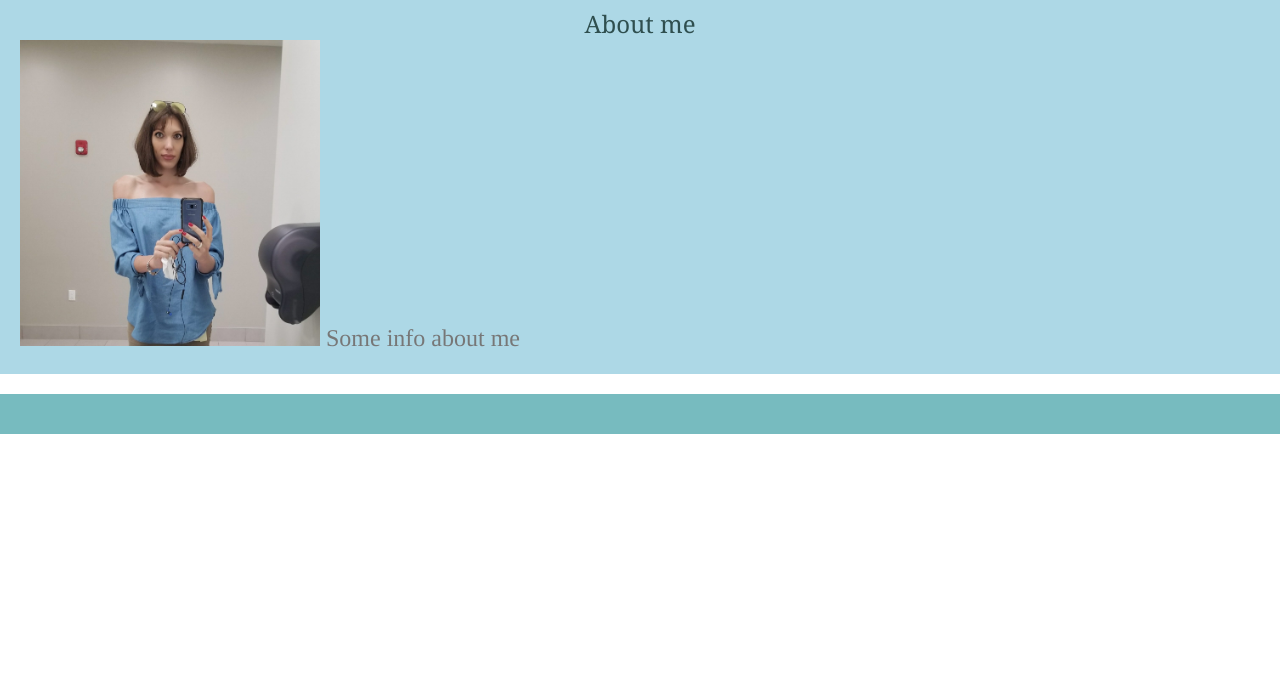
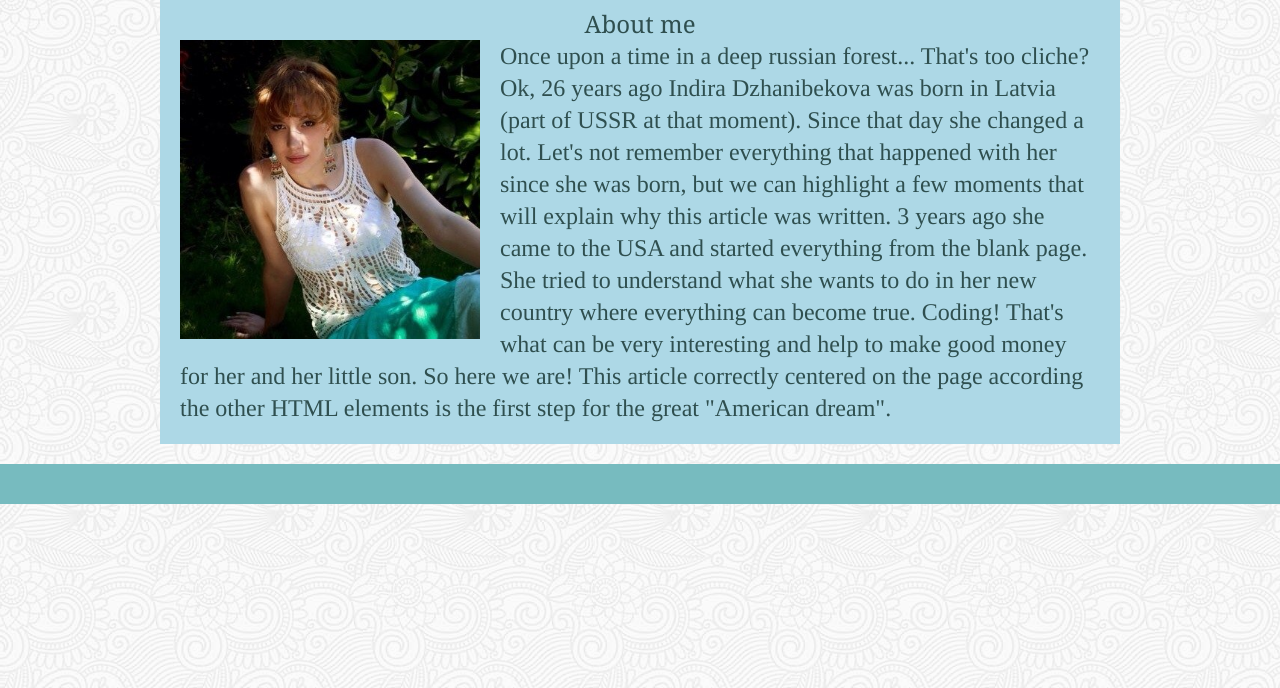
Before and after one commit to Jinnie24/jinnie24.github.io, a plain HTML site: page index.html in a window 1280 px wide. Shown: the part 112-800 px from the top of the page. Drawn offline with Linux system fonts and the light colour scheme; files that its build step writes are made by us from their sources.

Commit message:
Updated version of homework

```diff
--- a/assets/css/style.css
+++ b/assets/css/style.css
@@ -1,7 +1,7 @@
 * {
     box-sizing: border-box;
     text-align: left;
-    background-image: url("symphony.png");
+
 
   }
 
@@ -25,6 +25,8 @@
     color: darkslategrey;
     border-color: #dddddd;
     border: 4px;
+    width: 960px;
+    margin: auto;
   }
 
   h1 {
@@ -94,11 +96,13 @@
   p {
       display: inline;
       font-family: "Big Caslon", Times, serif;
-      color: #777777;
+      position: relative;
+      color: darkslategrey;
   }
 
 
   footer {
+    margin-top: 20px;
     padding: 20px;
     clear: both;
     background: rgb(119, 187, 191);
@@ -114,10 +118,13 @@
     overflow: hidden;
     max-width: max-content;
     float: left;
+    margin: 40px 15px 20px;
   }
   img {
     display: inline;
-    position: relative;
+    position: static;
+    float: left;
+    margin-right: 20px;
   }
 
   figcaption {
@@ -150,3 +157,9 @@
     line-height: 30px;
     font-size: 110%;
   }
+
+  .clearfix::after {
+    content: "";
+    display: block;
+    clear: both;
+  }
--- a/index.html
+++ b/index.html
@@ -11,7 +11,7 @@
   <!--<script src="holder.js"></script>-->
 </head>
 
-<body background="./assets/symphony/symphony.png" >
+<body background="./assets/symphony/symphony.png">
   <div class="menu">
     <a class="btn" id="home" href="index.html">Indira Dzhanibekova</a>
     <a class="btn" id="contact" href="contact.html">Contact</a>
@@ -21,8 +21,9 @@
 
   <div class="container">
       <h1>About me</h1>
-      <img src="./assets/images/Xkv6wXIj9XY.jpg" width="300" heigth="300" alt="Indira Dzhanibekova">
-      <p>Some info about me</p>
+      <img src="./assets/images/jfPmbNu1JG0.jpg" width="300" heigth="300" alt="Indira Dzhanibekova">
+      <p>Once upon a time in a deep russian forest... That's too cliche? Ok, 26 years ago Indira Dzhanibekova was born in Latvia (part of USSR at that moment). Since that day she changed a lot. Let's not remember everything that happened with her since she was born, but we can highlight a few moments that will explain why this article was written. 3 years ago she came to the USA and started everything from the blank page. She tried to understand what she wants to do in her new country where everything can become true. Coding! That's what can be very interesting and help to make good money for her and her little son. So here we are! This article correctly centered on the page according the other HTML elements is the first step for the great "American dream".</p>
+
   </div>
 
   <footer>
```
Also changed, not shown: assets/images/jfPmbNu1JG0.jpg (added), script.js (line endings or trailing spaces).
